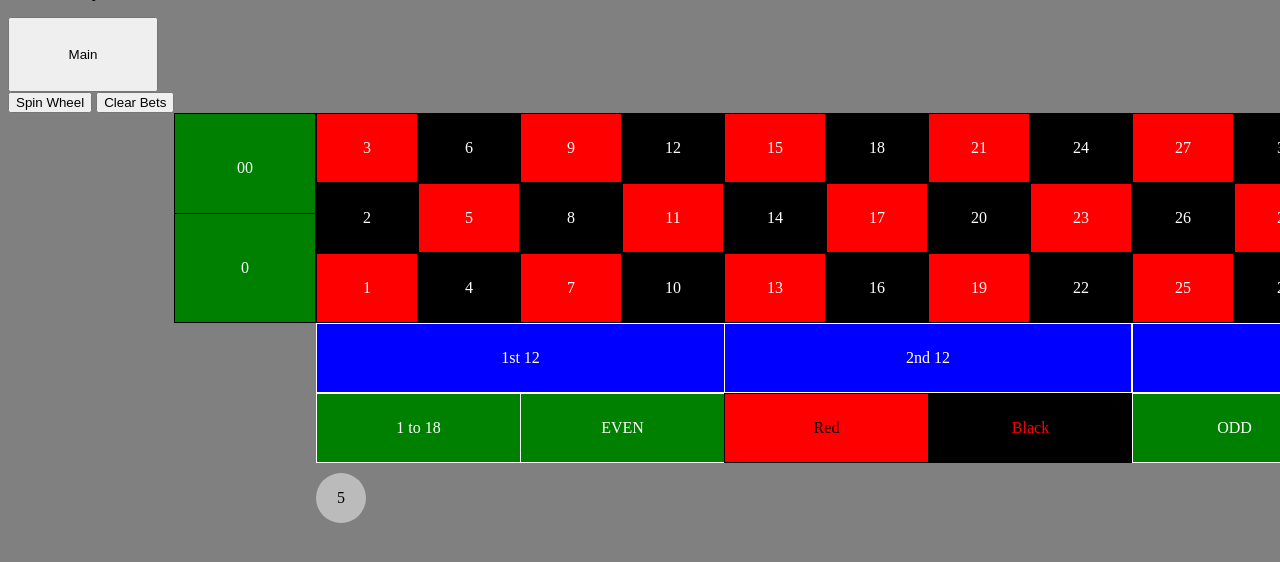
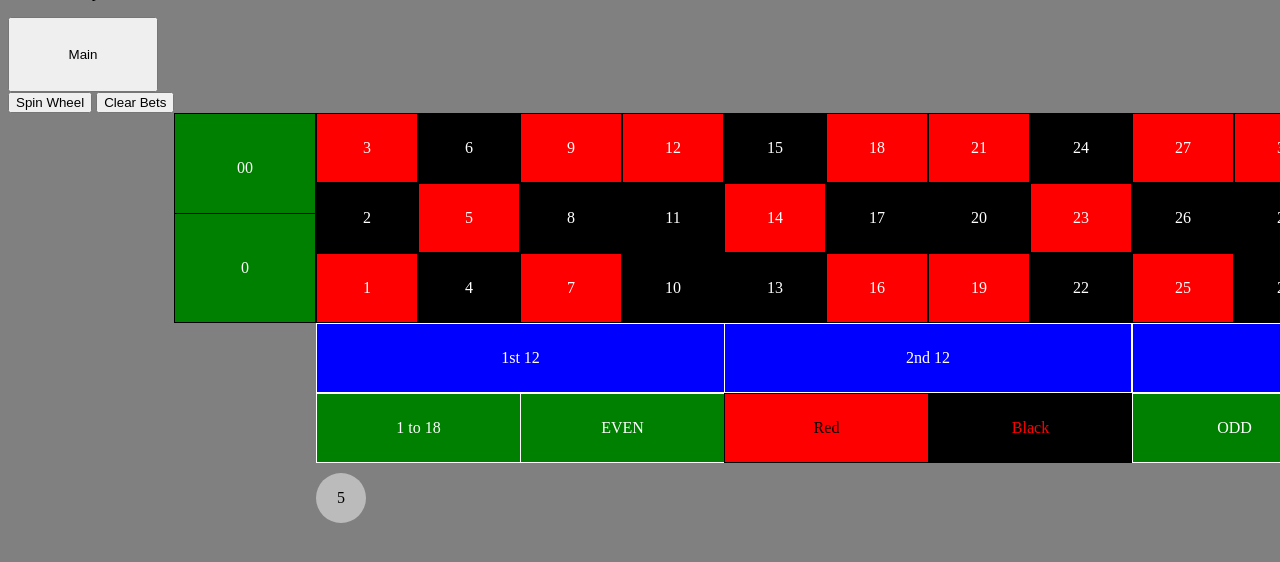
Before and after one commit to jwuebbl/flask, a Flask app: template templates/roulette.html in a window 1280 px wide. Shown: the part 67-629 px from the top of the page. Run offline with Flask 2, Linux system fonts and the light colour scheme; the template is opened without the code that fills it, so the values that code supplies are empty.

Commit message:
Fixed the board

```diff
--- a/templates/roulette.html
+++ b/templates/roulette.html
@@ -100,14 +100,14 @@
 			<div id="spc_8" class="space blk_space col_4">8</div>
 			<div id="spc_9" class="space red_space col_4">9</div>
 			<div id="spc_10" class="space blk_space col_5">10</div>
-			<div id="spc_11" class="space red_space col_5">11</div>
-			<div id="spc_12" class="space blk_space col_5">12</div>
-			<div id="spc_13" class="space red_space col_6">13</div>
-			<div id="spc_14" class="space blk_space col_6">14</div>
-			<div id="spc_15" class="space red_space col_6">15</div>
-			<div id="spc_16" class="space blk_space col_7">16</div>
-			<div id="spc_17" class="space red_space col_7">17</div>
-			<div id="spc_18" class="space blk_space col_7">18</div>
+			<div id="spc_11" class="space blk_space col_5">11</div>
+			<div id="spc_12" class="space red_space col_5">12</div>
+			<div id="spc_13" class="space blk_space col_6">13</div>
+			<div id="spc_14" class="space red_space col_6">14</div>
+			<div id="spc_15" class="space blk_space col_6">15</div>
+			<div id="spc_16" class="space red_space col_7">16</div>
+			<div id="spc_17" class="space blk_space col_7">17</div>
+			<div id="spc_18" class="space red_space col_7">18</div>
 			<div id="spc_19" class="space red_space col_8">19</div>
 			<div id="spc_20" class="space blk_space col_8">20</div>
 			<div id="spc_21" class="space red_space col_8">21</div>
@@ -118,14 +118,14 @@
 			<div id="spc_26" class="space blk_space col_10">26</div>
 			<div id="spc_27" class="space red_space col_10">27</div>
 			<div id="spc_28" class="space blk_space col_11">28</div>
-			<div id="spc_29" class="space red_space col_11">29</div>
-			<div id="spc_30" class="space blk_space col_11">30</div>
-			<div id="spc_31" class="space red_space col_12">31</div>
-			<div id="spc_32" class="space blk_space col_12">32</div>
-			<div id="spc_33" class="space red_space col_12">33</div>
-			<div id="spc_34" class="space blk_space col_13">34</div>
-			<div id="spc_35" class="space red_space col_13">35</div>
-			<div id="spc_36" class="space blk_space col_13">36</div>
+			<div id="spc_29" class="space blk_space col_11">29</div>
+			<div id="spc_30" class="space red_space col_11">30</div>
+			<div id="spc_31" class="space blk_space col_12">31</div>
+			<div id="spc_32" class="space red_space col_12">32</div>
+			<div id="spc_33" class="space blk_space col_12">33</div>
+			<div id="spc_34" class="space red_space col_13">34</div>
+			<div id="spc_35" class="space blk_space col_13">35</div>
+			<div id="spc_36" class="space red_space col_13">36</div>
 			<div id="r_3" class="space">2 to 1</div>
 			<div id="r_2" class="space">2 to 1</div>
 			<div id="r_1" class="space">2 to 1</div>
```
